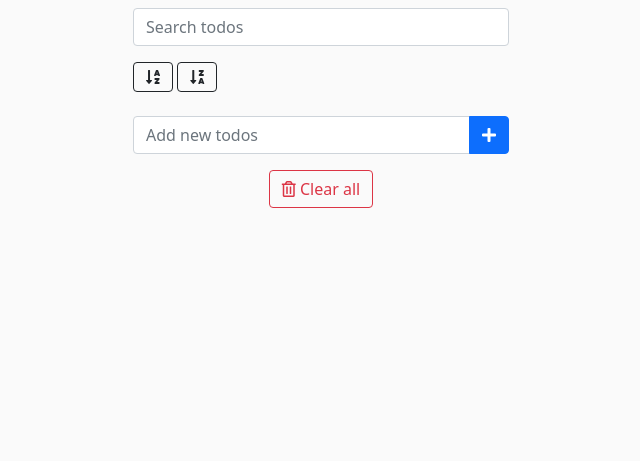
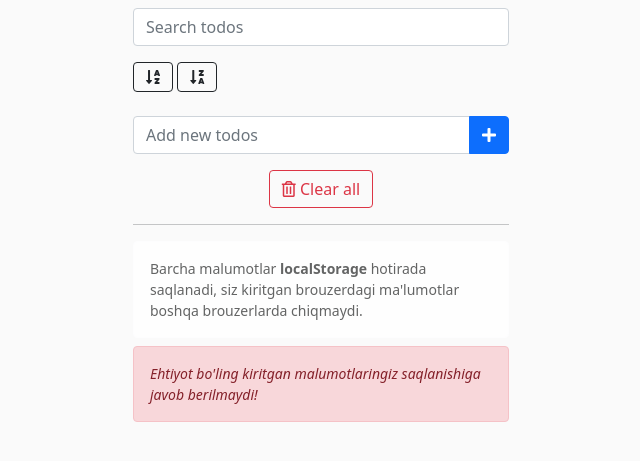
Before and after one commit to behruzusmonov94/focus-todo, a plain HTML site: page index.html in a window 1280 px wide. Shown: the part 73-534 px from the top of the page, without its empty margins (319-959 px from the left). Drawn offline with nearby package versions, Linux system fonts and the light colour scheme.

Commit message:
qoidalar qushildi

```diff
--- a/index.html
+++ b/index.html
@@ -43,6 +43,13 @@
         <div class="container text-center">
             <button class="btn btn-outline-danger" id="clearAll" data-bs-toggle="modal" data-bs-target="#deleteTodos"><i class="far fa-trash-alt"></i> Clear all</button>
         </div>
+        <hr>
+        <div class="alert alert-light my-2" role="alert">
+        <p class="small text-secondy  text-justify">Barcha malumotlar <b>localStorage</b> hotirada saqlanadi, siz kiritgan brouzerdagi ma'lumotlar boshqa brouzerlarda chiqmaydi.</p>
+          </div>
+          <div class="alert alert-danger">
+            <i class="small">Ehtiyot bo'ling kiritgan malumotlaringiz saqlanishiga javob berilmaydi!</i>
+          </div>
     </div>
 
 
```
